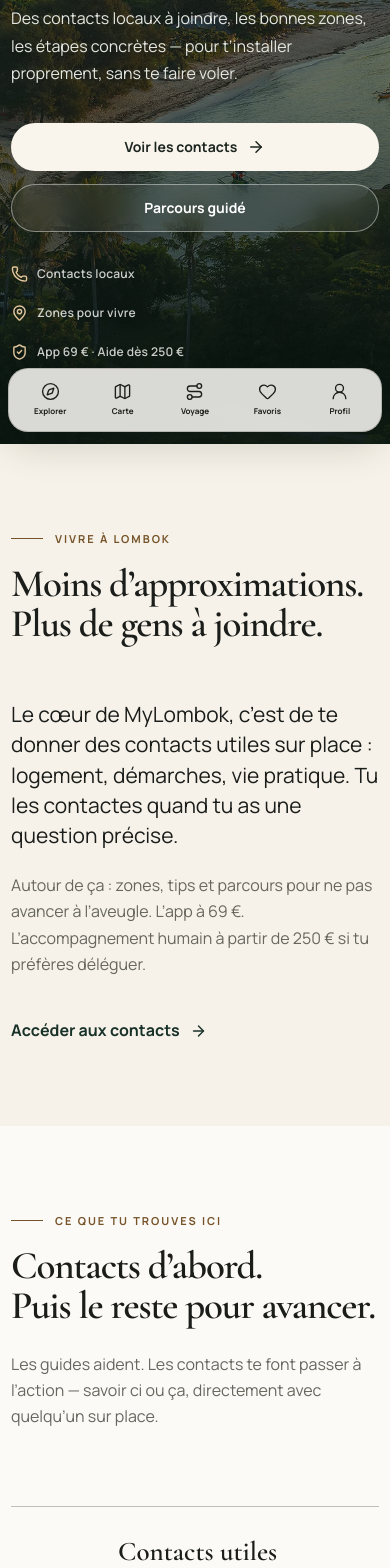
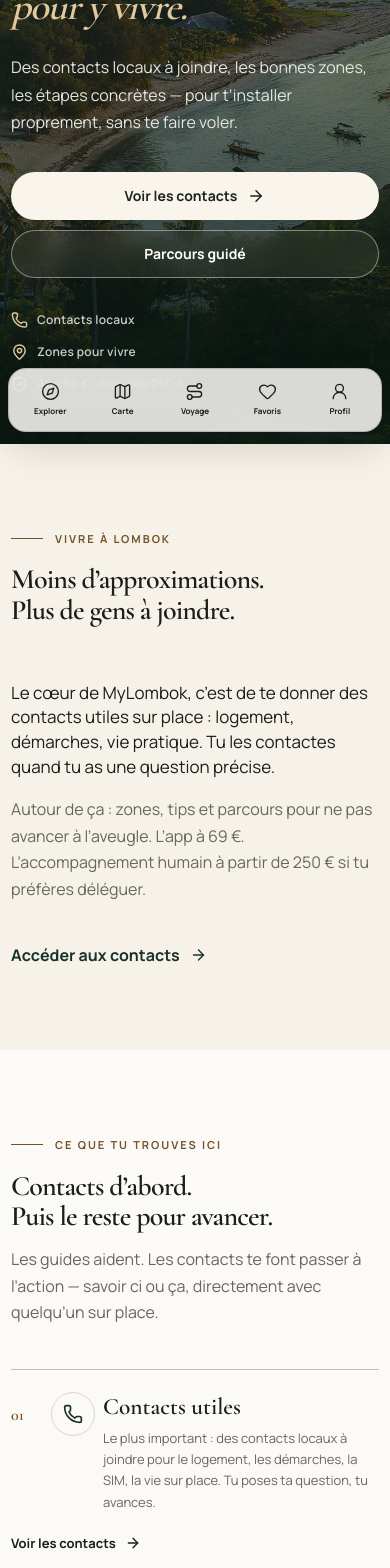
Before and after one commit to Dorianpmy/MyLombok, a Next.js app: page / in a window 390 px wide. Shown: the part 400-1968 px from the top of the page. Built offline with nearby package versions, Linux system fonts and the light colour scheme; no server answers.

Commit message:
ui: mobile audit polish — stacked cards, full-width CTAs, safe areas

```diff
--- a/app/layout.tsx
+++ b/app/layout.tsx
@@ -2,6 +2,7 @@ import type { Metadata, Viewport } from "next";
 import "./globals.css";
 import "./design-system.css";
 import "./mobile-map-list.css";
+import "./mobile-polish.css";
 import PwaRegister from "./pwa-register";
 import { SiteHeader } from "./components/site-header";
 import { SiteFooter } from "./components/site-footer";
--- /dev/null
+++ b/app/mobile-polish.css
@@ -0,0 +1,143 @@
+/* ===== Mobile audit: layout carré, lisible, cliquable ===== */
+
+@media (max-width: 900px) {
+  /* Contenu au-dessus de la bottom nav */
+  .site-main,
+  .inner-page {
+    padding-bottom: calc(96px + env(safe-area-inset-bottom));
+  }
+
+  /* Titres : moins énormes sur petit écran */
+  h1 {
+    font-size: clamp(34px, 10vw, 52px) !important;
+    line-height: 1.05 !important;
+  }
+  h2 {
+    font-size: clamp(28px, 7vw, 40px) !important;
+    line-height: 1.1 !important;
+  }
+
+  .lead-copy {
+    font-size: clamp(17px, 4.2vw, 22px) !important;
+  }
+
+  .section-heading {
+    gap: 14px !important;
+    margin-bottom: 36px !important;
+  }
+
+  /* Cartes éditoriales : empilées, plus de texte vertical / lien perdu */
+  .service-editorial {
+    grid-template-columns: 36px 44px 1fr !important;
+    gap: 12px 14px !important;
+    align-items: start !important;
+    padding: 22px 0 !important;
+  }
+  .service-editorial__number {
+    font-size: 16px !important;
+    padding-top: 10px;
+  }
+  .service-editorial__icon {
+    width: 44px !important;
+    height: 44px !important;
+  }
+  .service-editorial__icon svg {
+    width: 20px !important;
+  }
+  .service-editorial h3 {
+    font-size: clamp(22px, 6vw, 28px) !important;
+  }
+  .service-editorial p,
+  .service-editorial ul {
+    font-size: 13px !important;
+  }
+  .service-editorial > a,
+  .service-editorial > div .button,
+  .service-editorial .button {
+    grid-column: 1 / -1 !important;
+    justify-self: stretch;
+    width: 100%;
+    margin-top: 8px;
+  }
+
+  /* Method list */
+  .method-list li {
+    grid-template-columns: 32px 36px 1fr !important;
+    gap: 12px !important;
+    padding: 22px 0 !important;
+  }
+  .method-list h3 {
+    font-size: 22px !important;
+  }
+
+  /* Boutons CTAs : pleine largeur, touch-friendly */
+  .final-cta .button,
+  .home-hero__actions .button,
+  .services-more .button {
+    width: 100%;
+    min-height: 48px;
+  }
+  .final-cta > div,
+  .home-hero__actions,
+  .services-more {
+    display: flex !important;
+    flex-direction: column !important;
+    align-items: stretch !important;
+    gap: 10px !important;
+  }
+
+  /* Hero home */
+  .home-hero__content {
+    padding-bottom: 48px;
+  }
+  .home-hero__assurance {
+    flex-wrap: wrap;
+    gap: 8px 14px !important;
+    font-size: 12px;
+  }
+
+  /* Bottom nav toujours au-dessus */
+  .app-navigation {
+    z-index: 1200 !important;
+    border-radius: 18px !important;
+  }
+
+  /* Pages tips / zones / hijrah : contenu aéré */
+  .inner-page .site-section {
+    padding-top: 48px;
+    padding-bottom: 48px;
+  }
+
+  /* Checkout / tarifs : bouton large */
+  .service-editorial div [class*="button"],
+  .service-editorial button {
+    width: 100%;
+    min-height: 48px;
+  }
+
+  /* Listes dans les fiches */
+  .inner-page ul {
+    padding-left: 1.15rem;
+  }
+  .inner-page li {
+    margin-bottom: 0.35rem;
+  }
+
+  /* Header mobile : pas de débordement */
+  .site-header__inner {
+    gap: 10px !important;
+  }
+}
+
+@media (max-width: 700px) {
+  .service-editorial {
+    grid-template-columns: 28px 40px 1fr !important;
+    gap: 10px 12px !important;
+  }
+  .editorial-escape__copy {
+    padding: 40px 24px !important;
+  }
+  .editorial-escape__image {
+    min-height: 280px !important;
+  }
+}
```
